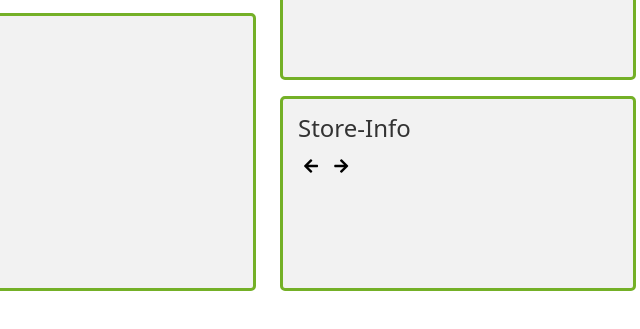
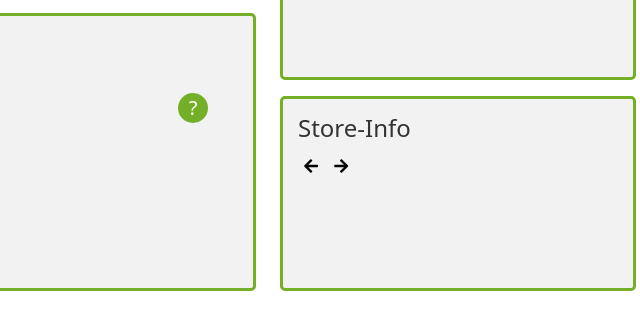
Before and after one commit to aroeder-ipri/XAI-im-Controlling, a plain HTML site: page Frontend/index.html in a window 1280 px wide. Shown: the part 369-698 px from the top of the page, 562-1202 px from the left. Drawn offline with nearby package versions, Linux system fonts and the light colour scheme.

Commit message:
Update index.html

```diff
--- a/Frontend/index.html
+++ b/Frontend/index.html
@@ -69,16 +69,18 @@
           <!-- Der erste Linechart -->
           <canvas id="lineChart" style="display: none;" width="2000" height="600"></canvas>
           <!-- Der zweite Linechart -->
-              <canvas id="lineChart2" style="display: none;" width="2000" height="600"></canvas>
+          <canvas id="lineChart2" width="2000" height="600"></canvas>
               <div class="canvas-container">
-              <button id="questionButton">?</button>
+              <button id="questionButton" class="position-absolute">?</button>
           </div>
       </div>
 
-        <div class="content-box1 mt-3">
-          <!-- Hier wird der Graph eingebettet -->
-          <canvas id="barChart" width="2000" height="600"></canvas>
-        </div>
+      <!-- Hier wird der Graph eingebettet -->
+<div class="content-box1 mt-3">
+  <canvas id="barChart" width="2000" height="600"></canvas>
+</div>
+
+
       </div>
       <!-- Rechte Seite - Nebenboxen -->
       <div class="col-md-4">
```
